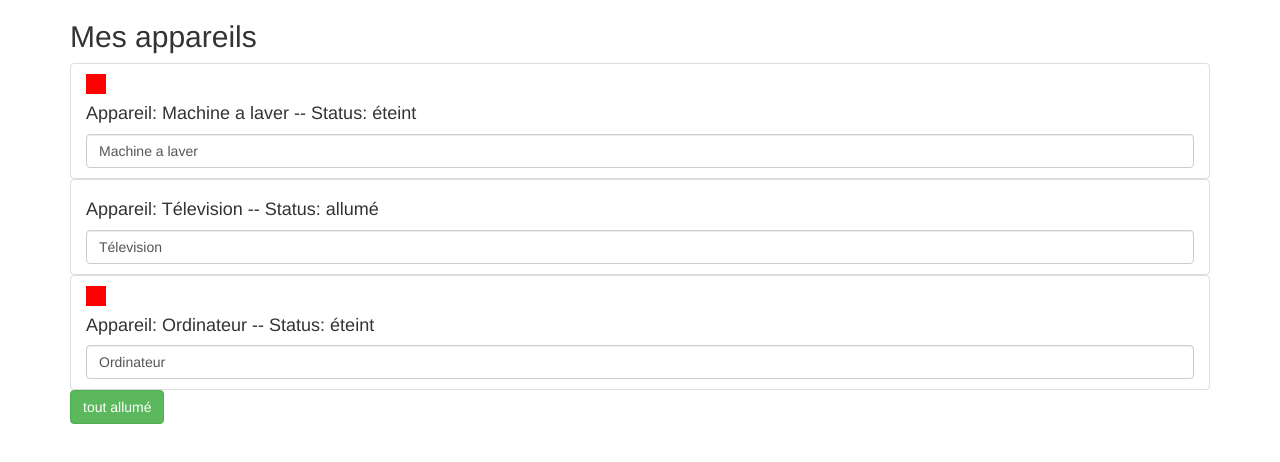
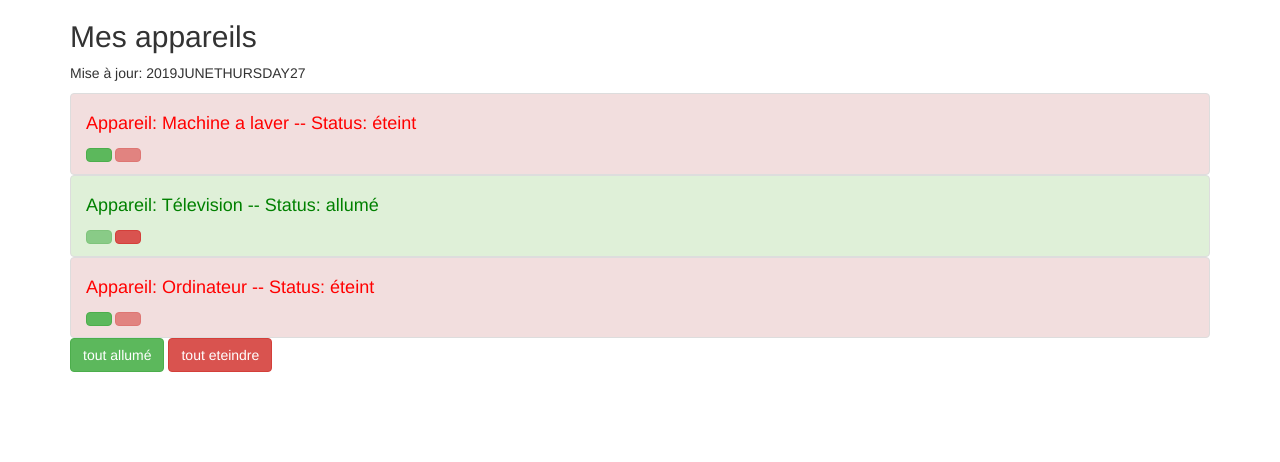
Before and after one commit to Aryles/mon-projet-angular, an Angular app: page / in a window 1280 px wide. Shown: the top 462 px of the page. Built offline with nearby package versions, Linux system fonts and the light colour scheme.

Commit message:
Rajout des routes

```diff
--- a/src/app/app.component.html
+++ b/src/app/app.component.html
@@ -1,18 +1,12 @@
 <div class="container">
   <div class="row">
-    <div class="col-xs-12">
-      <h2>Mes appareils</h2>
-      <ul class="list-group">
-        <app-appareil *ngFor="let appareil of appareils"
-        [AppareilName]="appareil.name" [AppareilStatus]="appareil.status" ></app-appareil>
-        <button type="button" class="btn btn-success" [disabled]=!isAuth (click)="onAllumer()">tout allumé</button>
+ <!--
+    <app-appareil-view></app-appareil-view>
+avant le route
+ -->
 
-      </ul>
-
-    </div>
+ <router-outlet></router-outlet>
 
   </div>
 
-
-
 </div>
--- a/src/app/app.component.ts
+++ b/src/app/app.component.ts
@@ -5,36 +5,8 @@ import { Component } from '@angular/core';
   templateUrl: './app.component.html',
   styleUrls: ['./app.component.scss']
 })
-export class AppComponent {
-isAuth =false;
-appareils = [
-  {
-  name: 'Machine a laver',
-  status:'éteint'
-  },
-  {
-    name: 'Télevision',
-    status:'allumé'
-    },
-    {
-      name: 'Ordinateur',
-      status:'éteint'
-      }
-
-];
-//App1 ="Machine a laver";
-//App2 ="Televison";
-//App3 ="Telephone";
-constructor() {
-  setTimeout(
-() => {
-this.isAuth= true;
-}, 4000
-  );
-}
-onAllumer(){
-  console.log('On allume tout !');
-}
-
+export class AppComponent  { // on dois implementé on init
+constructor(){
 
 }
+}
--- a/src/app/app.module.ts
+++ b/src/app/app.module.ts
@@ -7,19 +7,40 @@ import { AppComponent } from './app.component';
 import { MonPremierComponent } from './mon-premier/mon-premier.component';
 import { AppareilComponent } from './appareil/appareil.component';
 import { from } from 'rxjs';
+import {AppareilService} from "./services/appareil.service";
+import { AuthComponent } from './auth/auth.component';
+import { AppareilViewComponent } from './appareil-view/appareil-view.component'; // import des service.
+import { Routes, RouterModule } from '@angular/router';
+
+const appRoutes: Routes = [ // 1- creation des routes
+  {
+    path: 'appareils', component: AppareilViewComponent //ceci veut dire de localhost/appareils charge le component appareil-view
+  },
+  {
+    path: 'auth', component: AuthComponent
+  },
+  {
+    path: '', component: AppareilViewComponent
+  }
+];
 
 @NgModule({
   declarations: [
     AppComponent,
     MonPremierComponent,
-    AppareilComponent
+    AppareilComponent,
+    AuthComponent,
+    AppareilViewComponent
   ],
   imports: [
     BrowserModule,
     AppRoutingModule,
-    FormsModule
+    FormsModule,
+    RouterModule.forRoot(appRoutes) // 2- rajout des imports, ceci veut dire de rajouter toute les routes de appRoute.
   ],
-  providers: [],
+  providers: [
+    AppareilService // creation de l'instance et injection du service.
+  ],
   bootstrap: [AppComponent]
 })
 export class AppModule { }
--- /dev/null
+++ b/src/app/appareil-view/appareil-view.component.html
@@ -0,0 +1,15 @@
+<div class="col-xs-12">
+    <h2>Mes appareils</h2>
+   <p>Mise à jour: {{lastUpdate | async | date:'yMMMMEEEEd'| uppercase }}</p>
+    <ul class="list-group">
+      <app-appareil *ngFor="let appareil of appareils; let i = index"
+      [indexOfAppareil]="i"
+      [AppareilName]="appareil.name" [AppareilStatus]="appareil.status" ></app-appareil>
+      <button type="button" class="btn btn-success"  (click)="onAllumer()">tout allumé</button>
+      <!--<button type="button" class="btn btn-success" [disabled]=!isAuth (click)="onAllumer()">tout allumé</button>
+      -->
+
+      <button type="button" style="margin-left: 4px" class="btn btn-danger"  (click)="onEteindre()">tout eteindre</button>
+
+    </ul>
+  </div>
--- /dev/null
+++ b/src/app/appareil-view/appareil-view.component.ts
@@ -0,0 +1,49 @@
+import { Component, OnInit } from '@angular/core';
+import { AppareilService } from '../services/appareil.service';
+
+@Component({
+  selector: 'app-appareil-view',
+  templateUrl: './appareil-view.component.html',
+  styleUrls: ['./appareil-view.component.scss']
+})
+export class AppareilViewComponent implements OnInit {
+  isAuth =false;
+
+  //lastUpdate = new Date();
+  lastUpdate = new Promise((resolve) => {
+    const date = new Date();
+    setTimeout(
+      () => {
+        resolve(date);
+      }, 2000
+    );
+    }
+  )
+  /*
+  on a deporté le tableau des appereil
+  */
+  appareils: any[];
+  //App1 ="Machine a laver";
+  //App2 ="Televison";
+  //App3 ="Telephone";
+  constructor(private appareilService: AppareilService) { // creaction de la varible
+    setTimeout(
+  () => {
+  this.isAuth= true;
+  }, 4000
+    );
+  }
+
+  ngOnInit(){ // creation de ngOnit
+  this.appareils =this.appareilService.appareils;
+  }
+  onAllumer(){
+    console.log('On allume tout !');
+    this.appareilService.switchOnAll();
+  }
+
+  onEteindre(){
+    this.appareilService.switchOffAll();
+  }
+
+}
--- a/src/app/appareil/appareil.component.html
+++ b/src/app/appareil/appareil.component.html
@@ -1,7 +1,16 @@
-<li class="list-group-item">
-    <div style="width: 20px; height: 20px; background-color:red;"
+<li [ngClass]="{'list-group-item': true,
+'list-group-item-success': AppareilStatus === 'allumé',
+'list-group-item-danger' : AppareilStatus === 'éteint'}
+" >
+<!-- carré rouge-->
+<!-- <div style="width: 20px; height: 20px; background-color:red;"
     *ngIf="AppareilStatus === 'éteint'">
     </div>
-    <h4>Appareil: {{ AppareilName}} -- Status: {{getStatus()}}</h4>
-<input type="text" class="form-control" [(ngModel)]="AppareilName">
+
+-->
+    <h4 [ngStyle]="{color: getColor()}" >  Appareil: {{ AppareilName}} -- Status: {{getStatus()}}</h4>
+    <button style="margin-right: 3px" class="btn btn-success" (click)="onSwitchOn()" [disabled]="AppareilStatus == 'allumé'"> </button>
+    <button class="btn btn-danger" (click)="onSwitchOff()" [disabled]="AppareilStatus == 'éteint'"> </button>
+    <!-- <input type="text" class="form-control" [(ngModel)]="AppareilName"> -->
+<!--input to change to name of appareil -->
 </li>
--- a/src/app/appareil/appareil.component.ts
+++ b/src/app/appareil/appareil.component.ts
@@ -1,4 +1,5 @@
 import { Component, OnInit, Input } from '@angular/core';
+import { AppareilService } from '../services/appareil.service';
 
 @Component({
   selector: 'app-appareil',
@@ -8,12 +9,28 @@ import { Component, OnInit, Input } from '@angular/core';
 export class AppareilComponent implements OnInit {
 @Input() AppareilName: string;
  @Input() AppareilStatus :string;
+ @Input()  indexOfAppareil: number;
 
-  constructor() { }
+  constructor(private appareilService: AppareilService) { }
 
   ngOnInit() {
   }
 getStatus(){
   return this.AppareilStatus;
 }
+getColor(){
+  if (this.AppareilStatus === 'allumé'){
+    return 'green';
+  } else if(this.AppareilStatus === 'éteint') {
+return 'red';
+  }
 }
+
+onSwitchOn(){
+  this.appareilService.switchOnOne(this.indexOfAppareil);
+}
+onSwitchOff(){
+  this.appareilService.switchOffOne(this.indexOfAppareil);
+}
+
+}
--- /dev/null
+++ b/src/app/auth/auth.component.html
@@ -0,0 +1 @@
+<p>auth works!</p>
--- /dev/null
+++ b/src/app/auth/auth.component.ts
@@ -0,0 +1,15 @@
+import { Component, OnInit } from '@angular/core';
+
+@Component({
+  selector: 'app-auth',
+  templateUrl: './auth.component.html',
+  styleUrls: ['./auth.component.scss']
+})
+export class AuthComponent implements OnInit {
+
+  constructor() { }
+
+  ngOnInit() {
+  }
+
+}
--- /dev/null
+++ b/src/app/services/appareil.service.ts
@@ -0,0 +1,36 @@
+import { VirtualTimeScheduler } from 'rxjs';
+
+export class AppareilService {
+    appareils = [
+        {
+        name: 'Machine a laver',
+        status:'éteint'
+        },
+        {
+          name: 'Télevision',
+          status:'allumé'
+          },
+          {
+            name: 'Ordinateur',
+            status:'éteint'
+            }
+
+      ];
+
+      switchOnAll(){
+          for(let appareil of this.appareils) {
+              appareil.status = 'allumé'
+          }
+      }
+      switchOffAll(){
+          for (let appareil of this.appareils){
+              appareil.status = 'éteint'
+          }
+      }
+      switchOnOne(index:number){
+          this.appareils[index].status = 'allumé';
+      }
+      switchOffOne(index:number){
+        this.appareils[index].status = 'éteint';
+    }
+}
```
Also changed, not shown: src/app/appareil-view/appareil-view.component.scss (added), src/app/auth/auth.component.scss (added).
